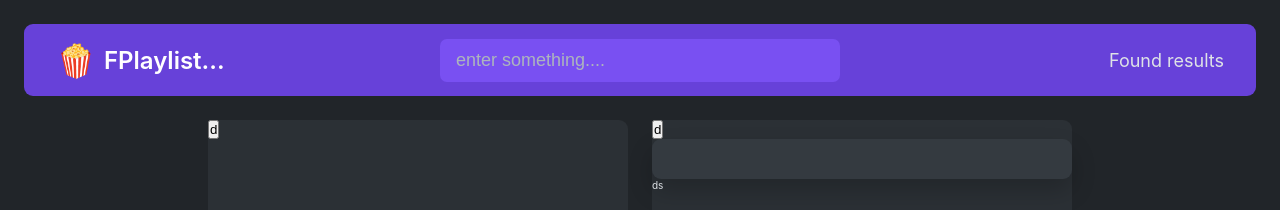
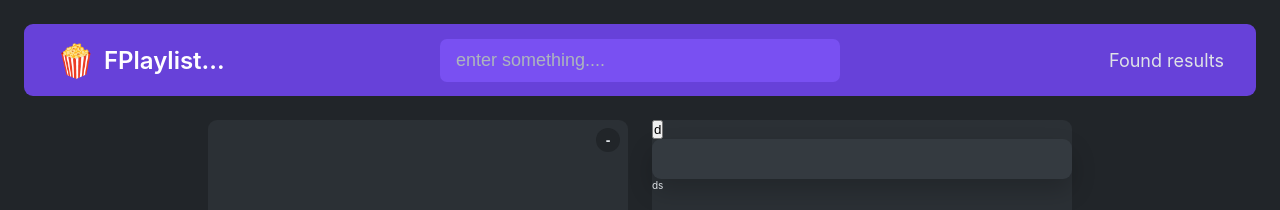
Before and after one commit to irabruce10/fplaylist, a React (Create React App) app: page / in a window 1280 px wide. Shown: the top 210 px of the page. Built offline with nearby package versions, Linux system fonts and the light colour scheme.

Commit message:
add item

```diff
--- a/src/App.js
+++ b/src/App.js
@@ -8,14 +8,17 @@ export default function App() {
   function handleSubmit(e) {
     e.preventDefault();
 
-    setNewItem([...item, { text: newItem }]);
+    setNewItem([
+      ...newItem,
+      { text: item, id: new Date().getTime().toString(36) },
+    ]);
     console.log(item);
   }
   return (
     <>
       <NavBar handleSubmit={handleSubmit} item={item} onItem={setItem} />
 
-      <Box />
+      <Box newItem={newItem} />
     </>
   );
 }
@@ -41,20 +44,33 @@ function NavBar({ handleSubmit, item, onItem }) {
   );
 }
 
-function Box() {
+function Box({ newItem }) {
   return (
     <main className="main">
-      <FilmList />
+      <FilmList newItem={newItem} />
       <WatchedList />
     </main>
   );
 }
 
-function FilmList() {
+function FilmList({ newItem }) {
   return (
     <div className="box">
-      <button>d</button>
+      <button className="btn-toggle">-</button>
+      <ul className="list">
+        {newItem.map((item) => (
+          <List item={item} key={item.id} />
+        ))}
+      </ul>
     </div>
+  );
+}
+
+function List({ item }) {
+  return (
+    <li>
+      <h3>{item.text}</h3>
+    </li>
   );
 }
 
```
